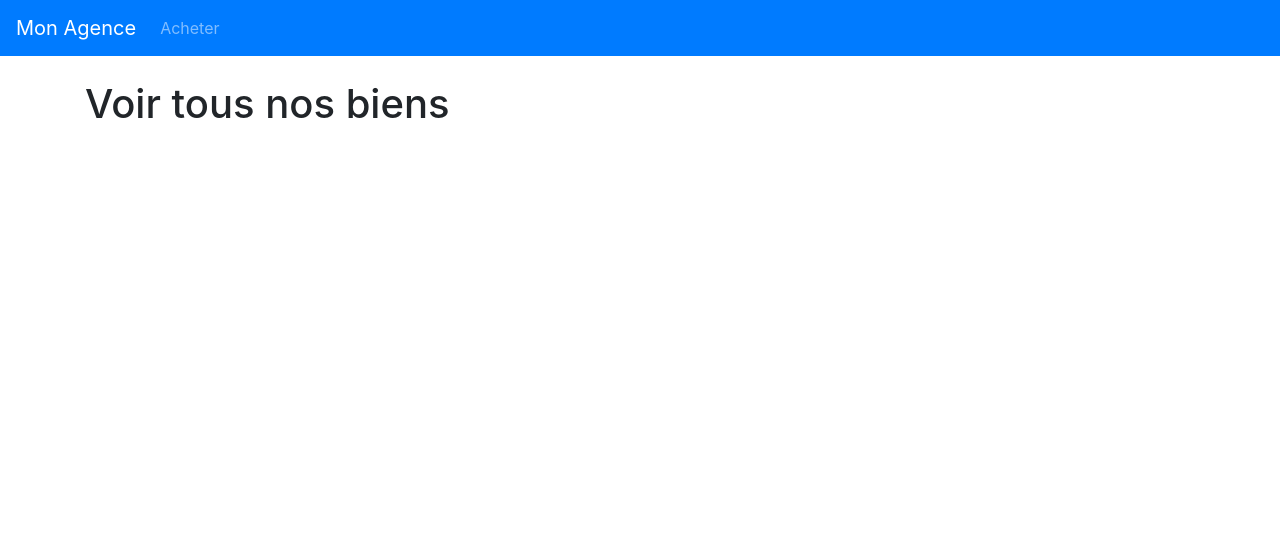
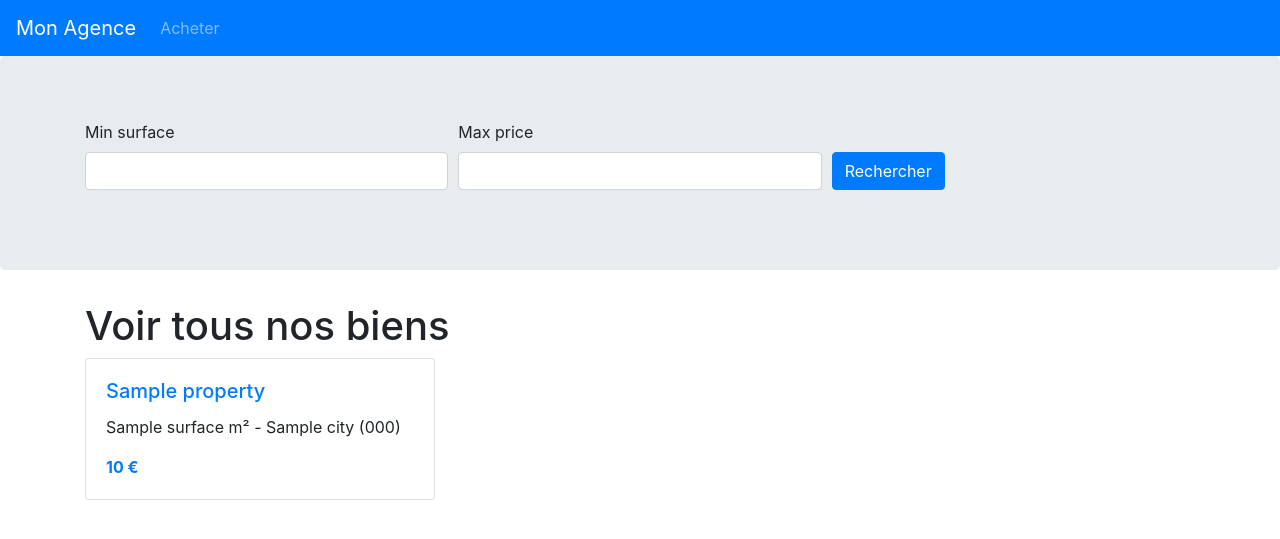
Before and after one commit to gaetanarinfo/Agence-Web, a Symfony app: template templates/property/index.html.twig in a window 1280 px wide. Shown: the top 539 px of the page. Run offline with Twig, Linux system fonts and the light colour scheme; the template is opened without the code that fills it: most values are stand-ins (such as "Sample title", 1, 10 or a date in 2020); form fields are guessed from the names that the template uses; some libraries are stand-ins or nearby versions.

Commit message:
feat: pagination & filtre

```diff
--- a/composer.json
+++ b/composer.json
@@ -12,6 +12,8 @@
         "doctrine/doctrine-migrations-bundle": "^3.0",
         "doctrine/orm": "^2.8",
         "doctrine/persistence": "^2.1",
+        "fzaninotto/faker": "^1.9",
+        "knplabs/knp-paginator-bundle": "^5.4",
         "phpdocumentor/reflection-docblock": "^5.2",
         "sensio/framework-extra-bundle": "^5.1",
         "symfony/asset": "4.4.*",
--- a/config/bundles.php
+++ b/config/bundles.php
@@ -13,4 +13,5 @@ return [
     Symfony\Bundle\SecurityBundle\SecurityBundle::class => ['all' => true],
     Twig\Extra\TwigExtraBundle\TwigExtraBundle::class => ['all' => true],
     Doctrine\Bundle\FixturesBundle\DoctrineFixturesBundle::class => ['dev' => true, 'test' => true],
+    Knp\Bundle\PaginatorBundle\KnpPaginatorBundle::class => ['all' => true],
 ];
--- /dev/null
+++ b/templates/property/_property.html.twig
@@ -0,0 +1,15 @@
+<div class="card mb-4">
+    <div class="card-body">
+        <h5 class="card-title">
+            <a href="{{ path('property.show', {slug: property.slug, id: property.id}) }}">
+                {{ property.title }}
+            </a>
+        </h5>
+        <p class="card-text">
+            {{ property.surface }} m² - {{ property.city }} ({{ property.postalCode }})
+        </p>
+        <div class="text-primary" style="fond-size:2rem; font-weight:bold;">
+            {{ property.formattedPrice }} €
+        </div>
+    </div>
+</div>
--- a/templates/property/index.html.twig
+++ b/templates/property/index.html.twig
@@ -3,7 +3,39 @@
 {% block title 'Tous nos biens' %}
 
 {% block body %}
+    <div class="jumbotron">
+        <div class="container">
+            {{ form_start(form) }}
+            <div class="form-row align-items-end">
+                <div class="col">
+                    {{ form_row(form.minSurface) }}
+                </div>
+                <div class="col">
+                    {{ form_row(form.maxPrice) }}
+                </div>
+                <div class="col">
+                    <div class="form-group">
+                        <button class="btn btn-primary">Rechercher</button>
+                    </div>
+                </div>
+            </div>
+            {{ form_end(form) }}
+        </div>
+    </div>
+
     <div class="container mt-4">
         <h1>Voir tous nos biens</h1>
+
+        <div class="row">
+            {% for property in properties %}
+            <div class="col-md-4">
+                {% include 'property/_property.html.twig' %}
+            </div>
+            {% endfor %}
+        </div>
+
+        <div class="pagination">
+            {{ knp_pagination_render(properties) }}
+        </div>
     </div>
 {% endblock %}
--- /dev/null
+++ b/translations/KnpPaginatorBundle.fr.yml
@@ -0,0 +1,2 @@
+label_next: Suivant
+labal_previous: Précédent
```
Also changed, not shown: src/Controller/PropertyController.php (+18 -2 lines), src/Entity/PropertySearch.php (added, +69 -0 lines), src/Form/PropertySearchType.php (added, +48 -0 lines), src/Repository/PropertyRepository.php (+19 -5 lines), 4 other files.
